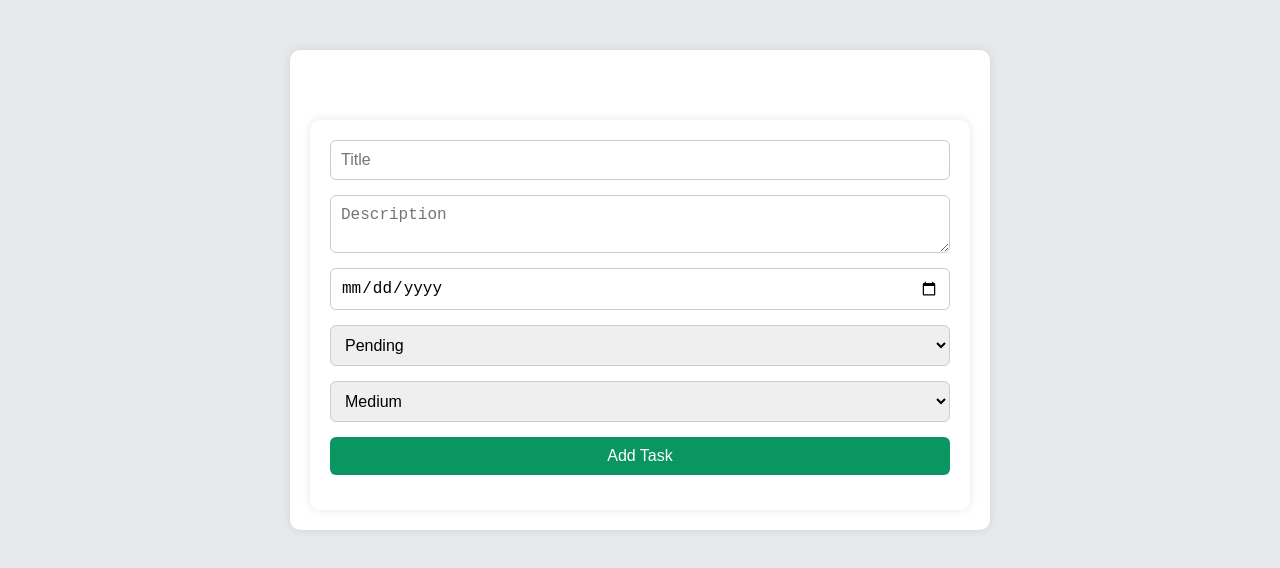
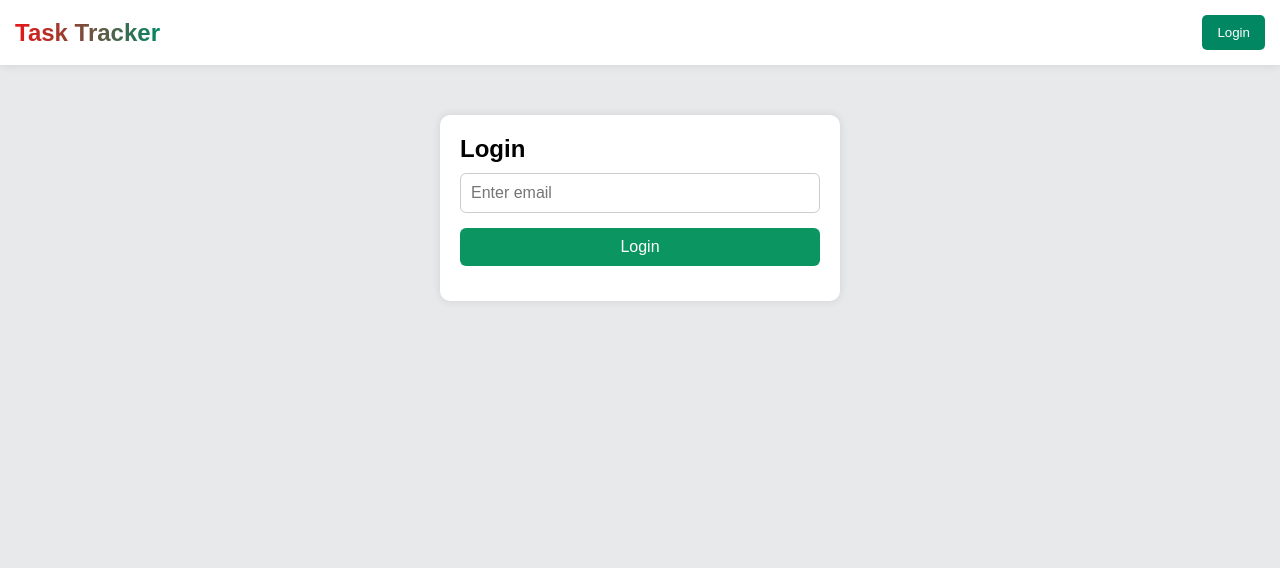
Before and after one commit to ruhulamin77/task-tracker, a React (Vite) app: page /login in a window 1280 px wide. Shown: the top 568 px of the page. Built offline with nearby package versions, Linux system fonts and the light colour scheme.

Commit message:
login, authentication and private route done

```diff
--- a/package.json
+++ b/package.json
@@ -14,7 +14,8 @@
     "react": "^19.1.0",
     "react-dom": "^19.1.0",
     "react-icons": "^5.5.0",
-    "react-redux": "^9.2.0"
+    "react-redux": "^9.2.0",
+    "react-router": "^7.7.1"
   },
   "devDependencies": {
     "@eslint/js": "^9.30.1",
--- a/src/App.jsx
+++ b/src/App.jsx
@@ -1,11 +1,25 @@
-import TaskForm from './components/TaskForm';
+import { BrowserRouter, Route, Routes } from 'react-router';
+import LoginPage from './pages/LoginPage';
 import TaskPage from './pages/TaskPage';
+import PrivateRoute from './components/auth/PrivateRoute';
+import Header from './components/common/Header';
 
 function App() {
   return (
-    <div className="container">
-      <TaskPage />
-    </div>
+    <BrowserRouter>
+      <Header />
+      <Routes>
+        <Route path="/login" element={<LoginPage />} />
+        <Route
+          path="/"
+          element={
+            <PrivateRoute>
+              <TaskPage />
+            </PrivateRoute>
+          }
+        />
+      </Routes>
+    </BrowserRouter>
   );
 }
 
--- a/src/app/store.js
+++ b/src/app/store.js
@@ -1,8 +1,10 @@
 import { configureStore } from '@reduxjs/toolkit';
 import taskReducer from '../features/tasks/taskSlice';
+import authReducer from '../features/auth/authSlice';
 
 export const store = configureStore({
   reducer: {
     tasks: taskReducer,
+    auth: authReducer,
   },
 });
--- a/src/components/TaskCard.jsx
+++ b/src/components/TaskCard.jsx
@@ -8,17 +8,57 @@ export default function TaskCard({ task }) {
     dispatch(deleteTask(taskId));
   };
 
+  const handleEdit = (task) => {
+    dispatch(taskToUpdate(task));
+    window.scrollTo({ top: 0, behavior: 'smooth' });
+  };
+
+  // Conditional styles
+  const statusStyle = {
+    color:
+      task.status === 'Completed'
+        ? '#0b9560'
+        : task.status === 'Pending'
+        ? '#dc3545'
+        : '#ffc107',
+    fontWeight: 'bold',
+    marginRight: '10px',
+  };
+
+  const priorityStyle = {
+    color:
+      task.priority === 'High'
+        ? '#dc3545'
+        : task.priority === 'Medium'
+        ? '#ffc107'
+        : '#0b9560',
+    fontWeight: 'bold',
+    marginRight: '10px',
+  };
+
+  const dueDateStyle = {
+    color: new Date(task.dueDate) < new Date() ? '#dc3545' : '#018862',
+    fontWeight: 'bold',
+    marginRight: '10px',
+  };
+
   return (
     <div className="task-card">
+      <div className="task-info">
         <h3>{task.title}</h3>
         <p>{task.description}</p>
         <p>
-        {task.dueDate} | {task.status} | {task.priority}
+          <span style={dueDateStyle}>{task.dueDate}</span>
+          <span style={statusStyle}>{task.status}</span>
+          <span style={priorityStyle}>{task.priority}</span>
         </p>
-      <button className="edit" onClick={() => dispatch(taskToUpdate(task))}>
+      </div>
+      <div className="task-action-area">
+        <button className="edit" onClick={() => handleEdit(task)}>
           Edit
         </button>
         <button onClick={() => handleDelete(task.id)}>Delete</button>
       </div>
+    </div>
   );
 }
--- a/src/components/TaskForm.jsx
+++ b/src/components/TaskForm.jsx
@@ -43,7 +43,8 @@ export default function TaskForm() {
   };
 
   return (
-    <form onSubmit={handleSubmit}>
+    <form onSubmit={handleSubmit} className="task-form">
+      <h2>Task Form</h2>
       <input
         name="title"
         value={formData.title}
--- a/src/components/TaskList.jsx
+++ b/src/components/TaskList.jsx
@@ -5,10 +5,12 @@ export default function TaskList() {
   const tasks = useSelector((state) => state.tasks.tasks);
 
   return (
-    <div>
-      {tasks.map((task) => (
-        <TaskCard key={task.id} task={task} />
-      ))}
+    <div className="task-list">
+      {tasks.length > 0 ? (
+        tasks.map((task) => <TaskCard key={task.id} task={task} />)
+      ) : (
+        <h3 className="not-task-found">You haven't added any tasks yet.</h3>
+      )}
     </div>
   );
 }
--- /dev/null
+++ b/src/components/auth/PrivateRoute.jsx
@@ -0,0 +1,8 @@
+import { useSelector } from 'react-redux';
+import { Navigate } from 'react-router';
+
+export default function PrivateRoute({ children }) {
+  const token = useSelector((state) => state.auth.token);
+
+  return token ? children : <Navigate to="/login" />;
+}
--- /dev/null
+++ b/src/components/common/Header.jsx
@@ -0,0 +1,26 @@
+import React from 'react';
+import { useDispatch, useSelector } from 'react-redux';
+import { logout } from '../../features/auth/authSlice';
+import { Link } from 'react-router';
+
+export default function Header() {
+  const dispatch = useDispatch();
+  const token = useSelector((state) => state.auth.token);
+
+  return (
+    <div className="header">
+      <Link to="/" className="logo">
+        Task Tracker
+      </Link>
+      {token ? (
+        <button onClick={() => dispatch(logout())} className="logout-btn">
+          Logout
+        </button>
+      ) : (
+        <Link to="/login">
+          <button className="login-btn">Login</button>
+        </Link>
+      )}
+    </div>
+  );
+}
--- /dev/null
+++ b/src/features/auth/authSlice.js
@@ -0,0 +1,26 @@
+import { createSlice } from '@reduxjs/toolkit';
+
+const token = localStorage.getItem('token');
+const initialState = {
+  email: '',
+  token: JSON.parse(token) || null,
+};
+const authSlice = createSlice({
+  name: 'auth',
+  initialState,
+  reducers: {
+    login: (state, action) => {
+      state.email = action.payload;
+      state.token = { email: action.payload, id: crypto.randomUUID() };
+      localStorage.setItem('token', JSON.stringify(state.token));
+    },
+    logout: (state) => {
+      state.email = '';
+      state.token = null;
+      localStorage.removeItem('token');
+    },
+  },
+});
+
+export const { login, logout } = authSlice.actions;
+export default authSlice.reducer;
--- a/src/index.css
+++ b/src/index.css
@@ -1,3 +1,4 @@
+/* =======Common global style starts======== */
 * {
   margin: 0;
   padding: 0;
@@ -8,15 +9,84 @@ body {
   font-family: sans-serif;
   background-color: #e8e9eb;
 }
+/* =======Common global style ends======== */
 
-.container {
-  max-width: 700px;
+/* ==========Header style starts========== */
+.header {
+  display: flex;
+  justify-content: space-between;
+  align-items: center;
+  padding: 15px;
+  background: #fff;
+  box-shadow: 0 0 10px rgba(0, 0, 0, 0.1);
+}
+
+.logo {
+  font-size: x-large;
+  font-weight: bold;
+  background: linear-gradient(90deg, #e91616, #018862);
+  -webkit-background-clip: text;
+  -webkit-text-fill-color: transparent;
+  background-clip: text;
+  text-fill-color: transparent;
+}
+
+.login-btn {
+  background: #018862;
+  color: white;
+  border: none;
+  padding: 10px 15px;
+  cursor: pointer;
+  border-radius: 5px;
+}
+.login-btn:hover {
+  background: #00a767;
+}
+.logout-btn {
+  background: #dc3545;
+  color: white;
+  border: none;
+  padding: 10px 15px;
+  cursor: pointer;
+  border-radius: 5px;
+}
+.logout-btn:hover {
+  background: #c30f21;
+}
+
+/* ===========Header style ends=========== */
+
+/* ===========Login form and Task form style starts=========== */
+.login-form {
+  max-width: 400px;
   margin: auto;
   background: white;
   padding: 20px;
   box-shadow: 0 0 10px rgba(0, 0, 0, 0.1);
   margin-top: 50px;
   border-radius: 10px;
+}
+
+.container {
+  max-width: 700px;
+  margin: auto;
+  background: #fff;
+  padding: 20px;
+  box-shadow: 0 0 10px rgba(0, 0, 0, 0.1);
+  margin-top: 50px;
+  border-radius: 10px;
+}
+.task-form {
+  max-width: 700px;
+  margin: auto;
+  background: #fff;
+  padding: 20px;
+  box-shadow: 0 0 10px rgba(0, 0, 0, 0.1);
+  border-radius: 10px;
+}
+.task-form h2,
+.login-form h2 {
+  padding-bottom: 10px;
 }
 
 form input,
@@ -43,9 +113,27 @@ form button:hover {
   background-color: #00b37a;
 }
 
+/* ===========Login form and Task form style ends=========== */
+
+/* ===========Task list style starts=========== */
+
 .task-card {
-  border-bottom: 1px solid #eee;
+  border-bottom: 1px solid gray;
   padding: 10px 0;
+  display: flex;
+  justify-content: space-between;
+  align-items: center;
+  gap: 15px;
+}
+
+.task-info {
+  display: flex;
+  flex-direction: column;
+  gap: 8px;
+}
+.task-action-area {
+  display: flex;
+  gap: 6px;
 }
 
 .task-card button {
@@ -57,7 +145,29 @@ form button:hover {
   cursor: pointer;
   border-radius: 4px;
 }
+.task-card button:hover {
+  background: #c30f21;
+}
 
 .task-card button.edit {
-  background: #28a745;
+  background: #018862;
 }
+.task-card button.edit:hover {
+  background: #00a767;
+}
+
+.task-list {
+  border: 1px solid #ddd;
+  border-radius: 5px;
+  padding: 15px;
+  box-shadow: 0 0 10px rgba(0, 0, 0, 0.1);
+  margin-top: 30px;
+  margin-bottom: 10px;
+}
+
+.not-task-found {
+  text-align: center;
+  padding: 15px;
+}
+
+/* ===========Task list style ends=========== */
--- /dev/null
+++ b/src/pages/LoginPage.jsx
@@ -0,0 +1,35 @@
+import { useState } from 'react';
+import { useDispatch, useSelector } from 'react-redux';
+import { useNavigate } from 'react-router';
+import { login } from '../features/auth/authSlice';
+
+export default function LoginPage() {
+  const [email, setEmail] = useState('');
+  const dispatch = useDispatch();
+  const navigate = useNavigate();
+
+  const token = useSelector((state) => state.auth.token);
+  // if already has token redirect to home
+  if (token) return <Navigate to="/" />;
+
+  const handleSubmit = (e) => {
+    e.preventDefault();
+    dispatch(login(email));
+    navigate('/');
+  };
+
+  return (
+    <div className="login-form">
+      <h2>Login</h2>
+      <form onSubmit={handleSubmit}>
+        <input
+          type="email"
+          placeholder="Enter email"
+          value={email}
+          onChange={(e) => setEmail(e.target.value)}
+        />
+        <button type="submit">Login</button>
+      </form>
+    </div>
+  );
+}
```
Also changed, not shown: 1 other file (tests, documents, lock files or other folders). Lines whose indentation alone changed are shown as unchanged.
